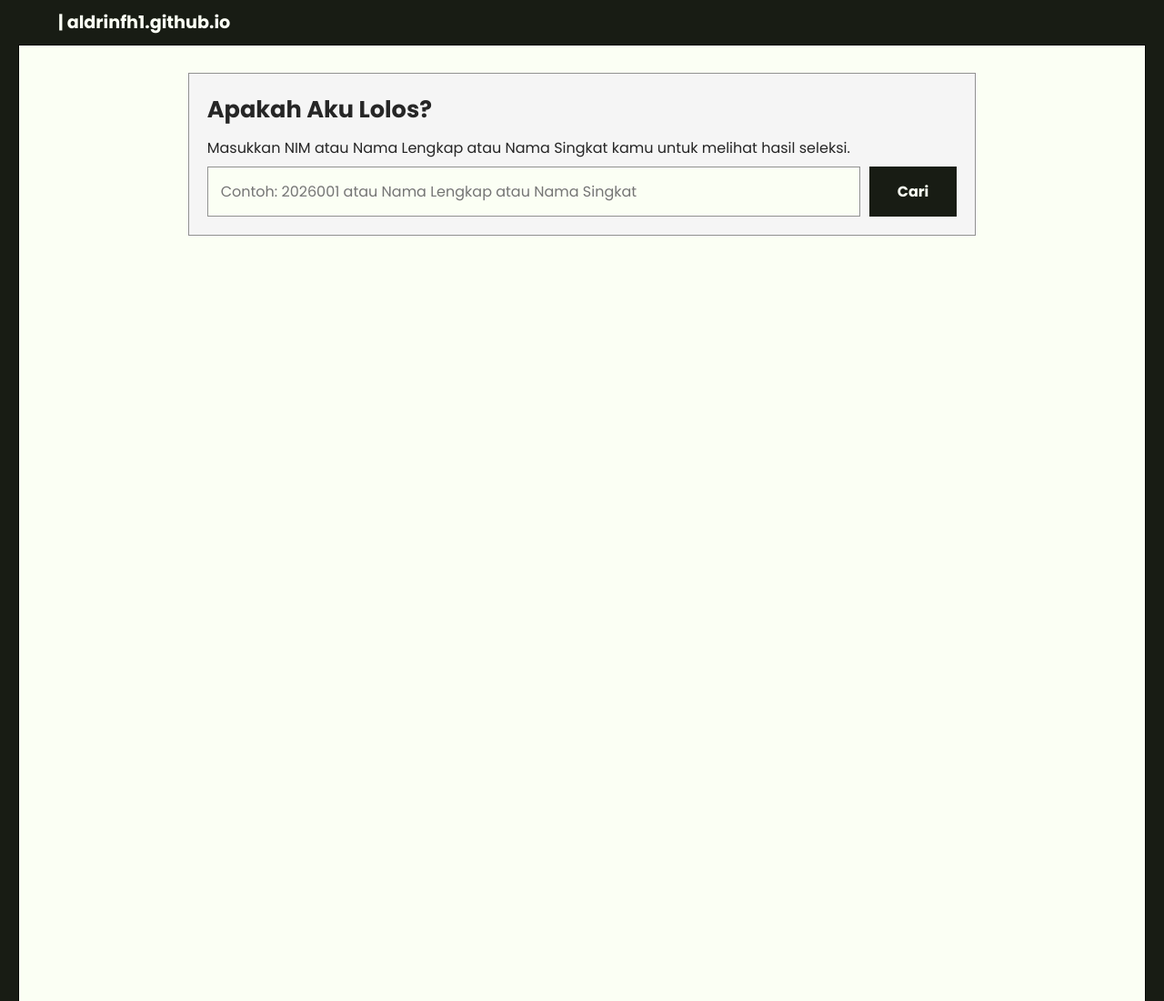
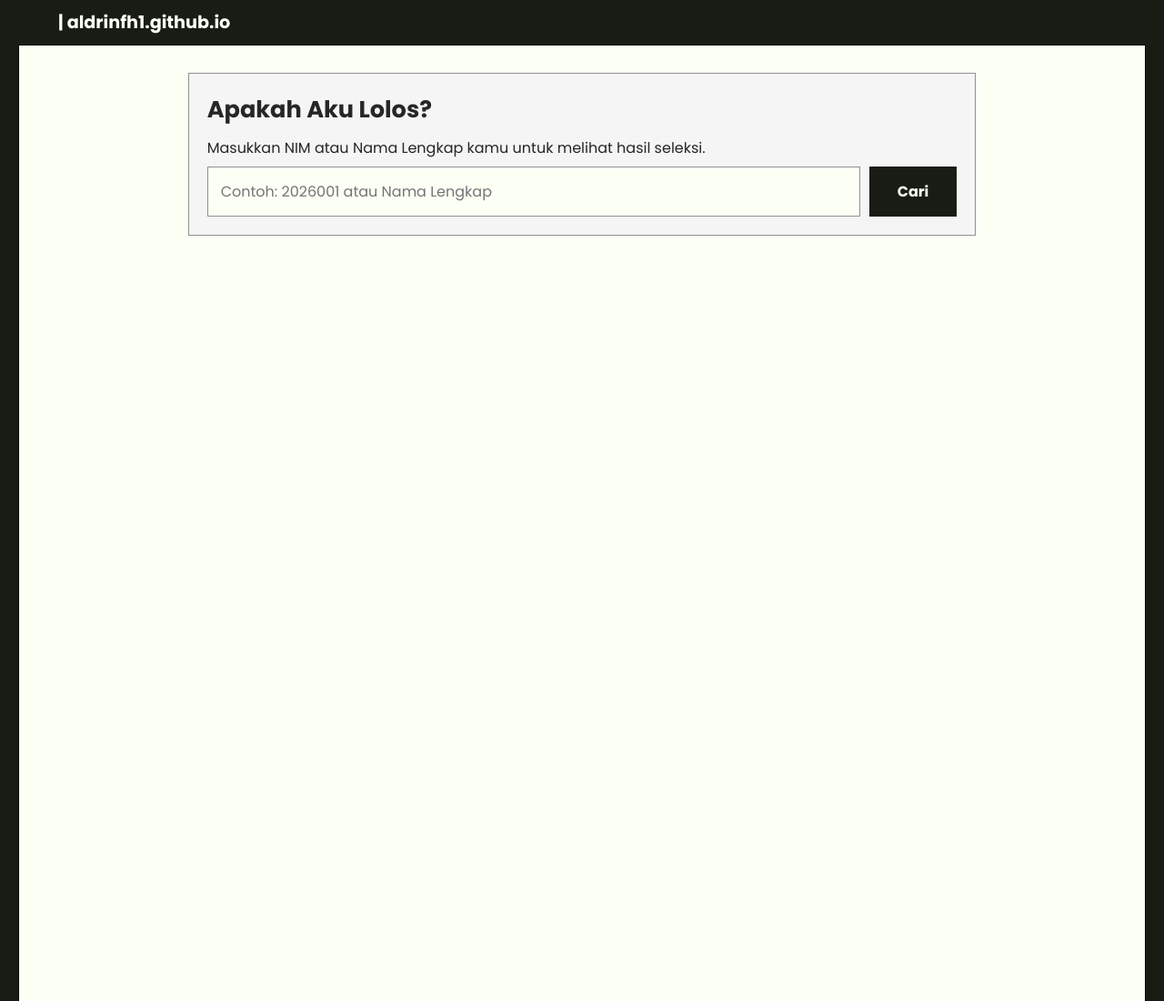
Before and after one commit to aldrinfh1/hmpsppknumpo, a plain HTML site: page index.html in a window 1280 px wide. Shown: the top 1100 px of the page at 91% size. Drawn offline with Linux system fonts and the light colour scheme.

Commit message:
Add files via upload

```diff
--- a/index.html
+++ b/index.html
@@ -40,13 +40,13 @@
                 <h1 class="h1-apakah">Apakah Aku Lolos?</h1>
             </div>
 
-                    <label for="kueri" id="deskripsi" class="search-label">Masukkan NIM atau Nama Lengkap atau Nama Singkat kamu untuk melihat hasil seleksi.</label>
+                    <label for="kueri" id="deskripsi" class="search-label">Masukkan NIM atau Nama Lengkap kamu untuk melihat hasil seleksi.</label>
                     <div class="search-row">
                         <input
                             type="text"
                             id="kueri"
                             class="search-input"
-                            placeholder="Contoh: 2026001 atau Nama Lengkap atau Nama Singkat"
+                            placeholder="Contoh: 2026001 atau Nama Lengkap"
                             maxlength="80"
                             required
                         />
```
